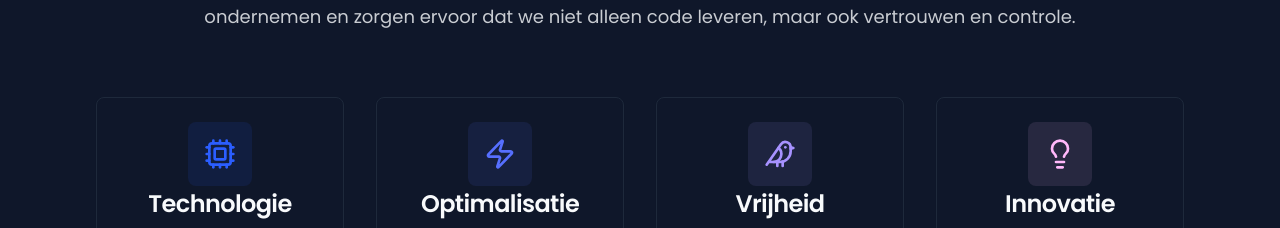
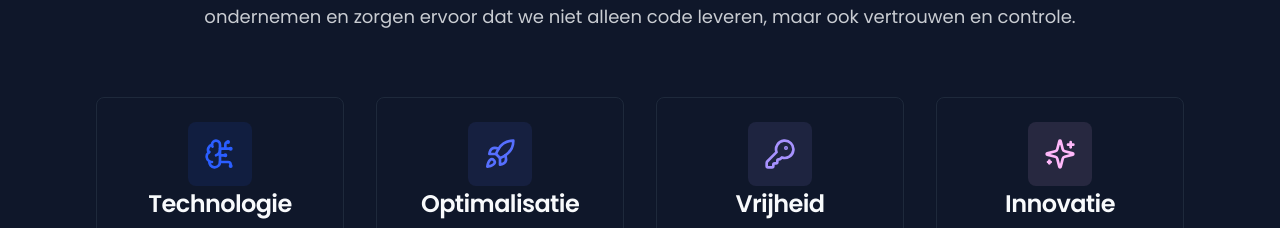
Before and after one commit to tovy-eu/tovy.eu-website, a Next.js app: page / in a window 1280 px wide. Shown: the part 2120-2348 px from the top of the page. Built offline with nearby package versions, Linux system fonts and the light colour scheme.

Commit message:
be creative with the svg's in the cards

```diff
--- a/src/components/landing/about-section.tsx
+++ b/src/components/landing/about-section.tsx
@@ -1,28 +1,28 @@
 import { Card, CardHeader, CardTitle, CardDescription } from "@/components/ui/card";
-import { Cpu, Zap, Bird, Lightbulb } from "lucide-react";
+import { BrainCircuit, Rocket, KeyRound, Sparkles } from "lucide-react";
 import React from 'react';
 
 const pillars = [
   {
-    icon: <Cpu className="h-8 w-8" />,
+    icon: <BrainCircuit className="h-8 w-8" />,
     title: "Technologie",
     description: "We gebruiken robuuste, state-of-the-art technologie om systemen te bouwen die krachtig en gemakkelijk te onderhouden zijn.",
     color: "#2B5EFF"
   },
   {
-    icon: <Zap className="h-8 w-8" />,
+    icon: <Rocket className="h-8 w-8" />,
     title: "Optimalisatie",
     description: "Prestaties zijn geen bijzaak. We ontwerpen vanaf dag één voor snelheid, efficiëntie en betrouwbaarheid.",
     color: "#566FFF"
   },
   {
-    icon: <Bird className="h-8 w-8" />,
+    icon: <KeyRound className="h-8 w-8" />,
     title: "Vrijheid",
     description: "U krijgt de volledige eigendom van de code. Ons doel is om u te versterken, niet om u aan een dienst te binden.",
     color: "#A792FF"
   },
   {
-    icon: <Lightbulb className="h-8 w-8" />,
+    icon: <Sparkles className="h-8 w-8" />,
     title: "Innovatie",
     description: "We bouwen met een toekomstgerichte mentaliteit, zodat uw systemen aanpasbaar en klaar voor de toekomst zijn.",
     color: "#FFB8FA"
```
